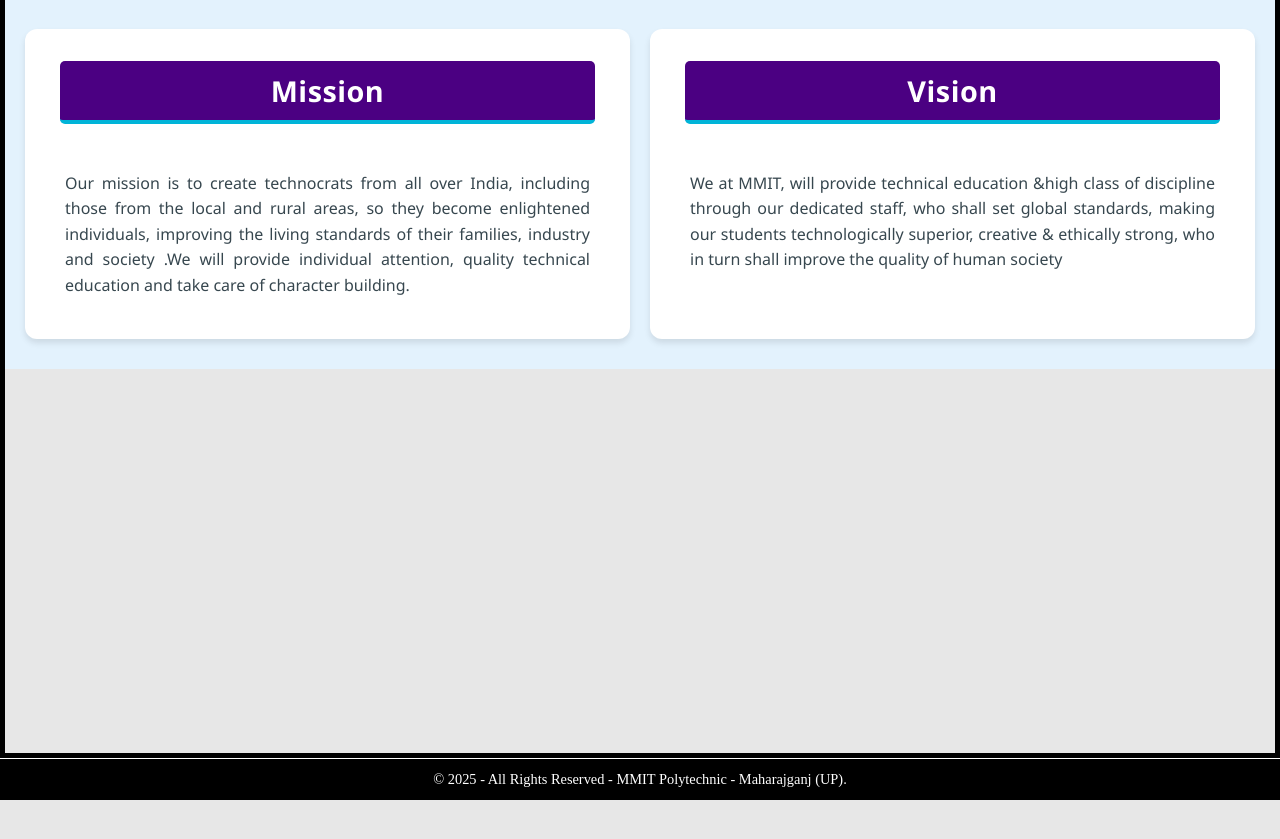
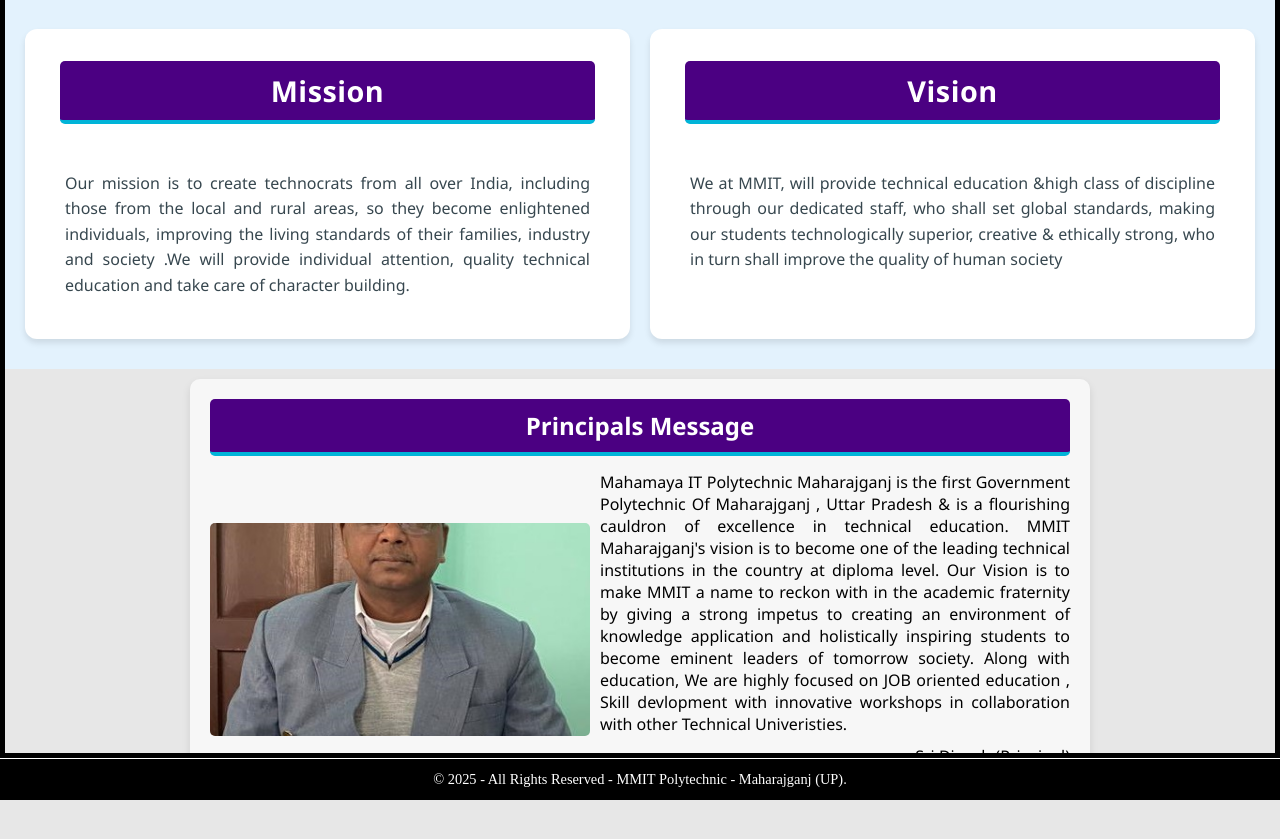
Before and after one commit to webdevavi96/Alumni_Meat, a Django app: page /about/ in a window 1280 px wide. Shown: the part 603-1442 px from the top of the page. Run offline with Django 5.2, Linux system fonts and the light colour scheme.

Commit message:
update master.html

```diff
--- a/MyAlumni/templates/master.html
+++ b/MyAlumni/templates/master.html
@@ -64,6 +64,27 @@
           <div class="body"><p>We at MMIT, will provide technical education &high class of discipline through our dedicated staff, who shall set global standards, making our students technologically superior, creative & ethically strong, who in turn shall improve the quality of human society</p></div>
         </div>
       </section>
+
+       <section class="message">
+    <div class="card">
+      <div class="card-head">
+        <h2>Principals Message</h2>
+      </div>
+      <div class="card-body">
+        <div class="image">
+          <img class="hoverThis" src="{% static 'images/principal.jpg' %}" alt="Principal Image">
+          <div class="box">
+            <p>
+              Mahamaya IT Polytechnic Maharajganj is the first Government Polytechnic Of Maharajganj , Uttar Pradesh & is a flourishing cauldron of excellence in technical education. MMIT Maharajganj's vision is to become one of the leading technical institutions in the country at diploma level. Our Vision is to make MMIT a name to reckon with in the academic fraternity by giving a strong impetus to creating an environment of knowledge application and holistically inspiring students to become eminent leaders of tomorrow society. Along with education, We are highly focused on JOB oriented education , Skill devlopment with innovative workshops in collaboration with other Technical Univeristies.
+            </p>
+            <p id="name">- Sri Dinesh (Principal) <br>
+              (M.M.I.T POLYTECHNIC, MAHARAJGANJ)</p>
+          </div>
+        </div>
+      </div>
+    </div>
+  </section>
+
     </main>
 
     <footer>
```
